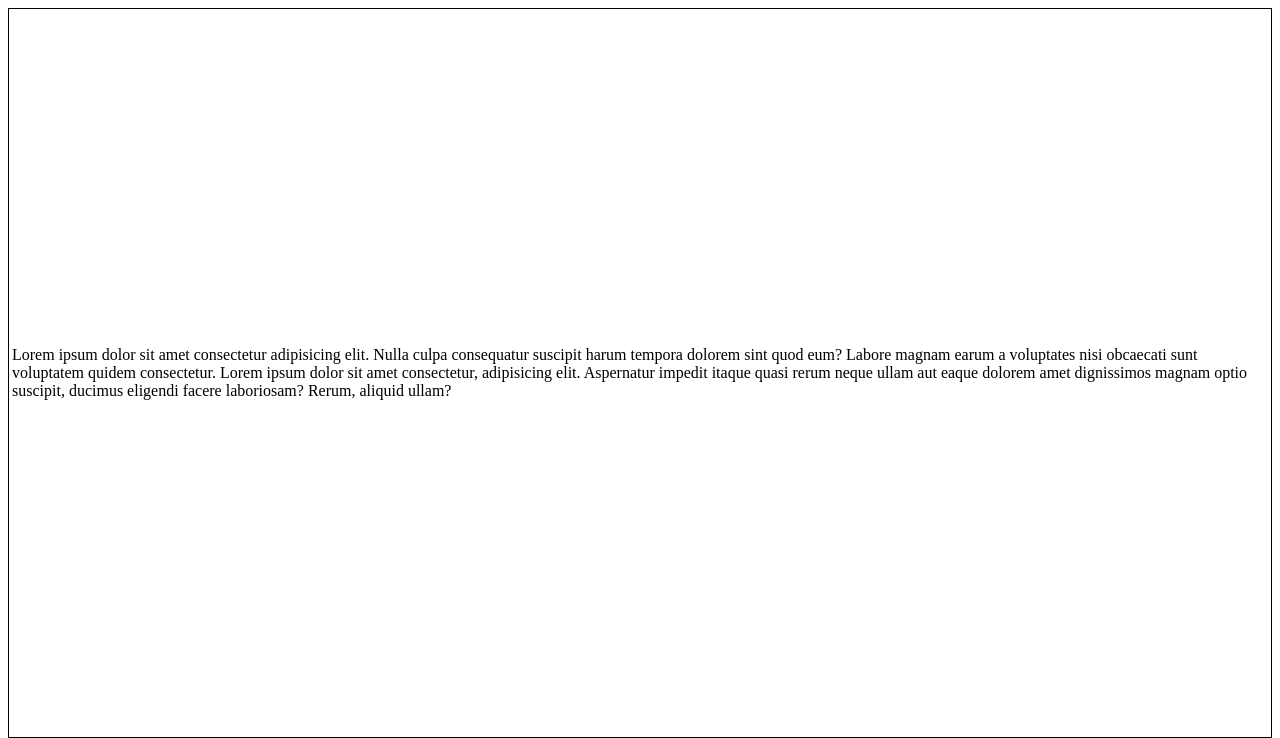
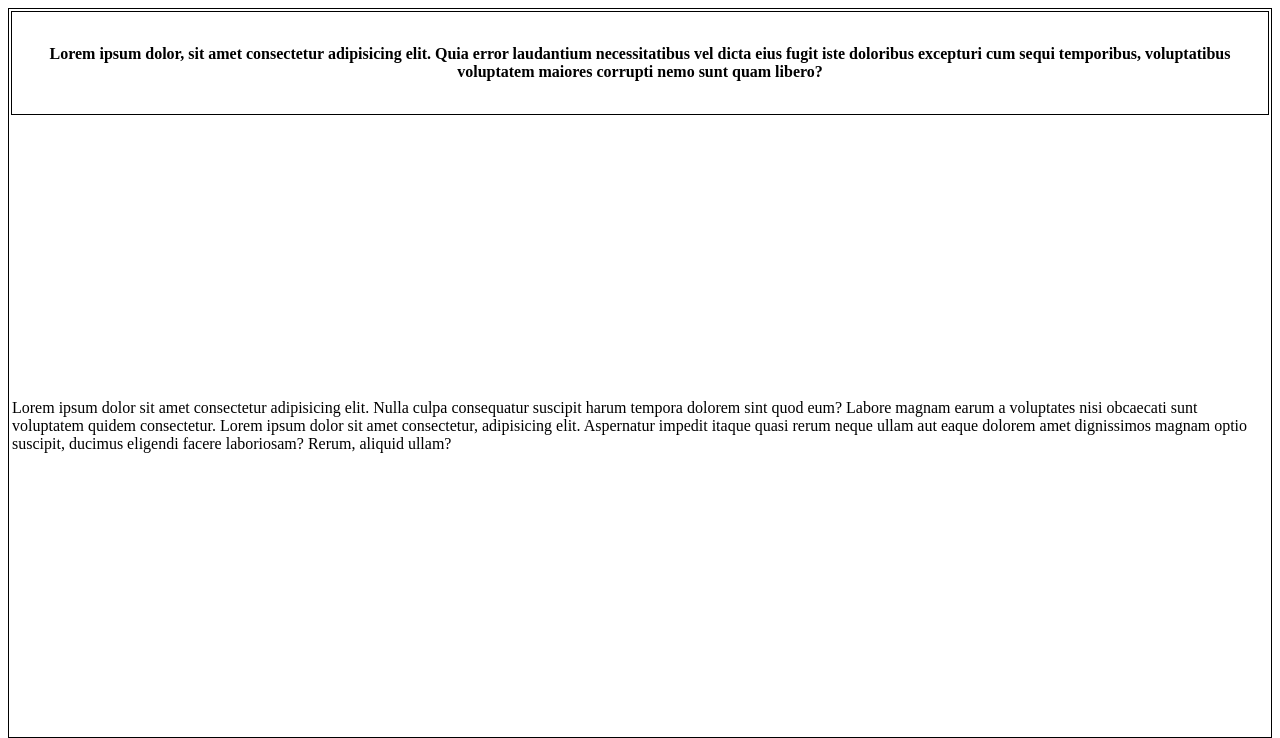
Before and after one commit to moraes7/learn-html, a plain HTML site: page index.html in a window 1280 px wide. Drawn offline with Linux system fonts and the light colour scheme.

Commit message:
criar pagina somente com conteudo

```diff
--- a/index.html
+++ b/index.html
@@ -8,7 +8,14 @@
 <body>
     <table style="border: 1px solid black; width: 100%; height: 730px; ">
         <tr>
-            <td  style="border: none; ">Lorem ipsum dolor sit amet consectetur adipisicing elit. Nulla culpa consequatur suscipit harum tempora dolorem sint quod eum? Labore magnam earum a voluptates nisi obcaecati sunt voluptatem quidem consectetur. Lorem ipsum dolor sit amet consectetur, adipisicing elit. Aspernatur impedit itaque quasi rerum neque ullam aut eaque dolorem amet dignissimos magnam optio suscipit, ducimus eligendi facere laboriosam? Rerum, aliquid ullam?</td>
+            <th style="border: 1px solid black; height: 100px;">
+                Lorem ipsum dolor, sit amet consectetur adipisicing elit. Quia error laudantium necessitatibus vel dicta eius fugit iste doloribus excepturi cum sequi temporibus, voluptatibus voluptatem maiores corrupti nemo sunt quam libero?
+            </th>
+        </tr>
+        <tr>
+            <td  style="border: none; ">
+                Lorem ipsum dolor sit amet consectetur adipisicing elit. Nulla culpa consequatur suscipit harum tempora dolorem sint quod eum? Labore magnam earum a voluptates nisi obcaecati sunt voluptatem quidem consectetur. Lorem ipsum dolor sit amet consectetur, adipisicing elit. Aspernatur impedit itaque quasi rerum neque ullam aut eaque dolorem amet dignissimos magnam optio suscipit, ducimus eligendi facere laboriosam? Rerum, aliquid ullam?
+            </td>
         </tr>
     </table>
 </body>
```
